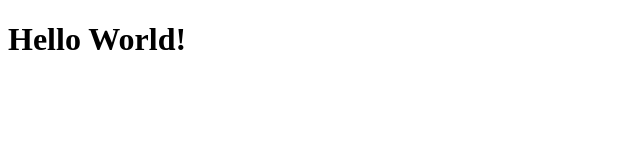
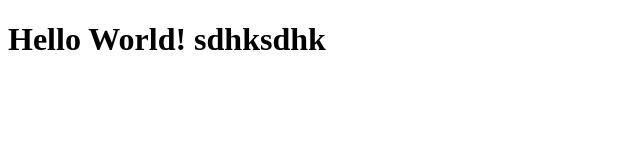
Before and after one commit to Sushil333/git-demo, a plain HTML site: page index.html in a window 1280 px wide. Shown: the whole page, without its empty margins (0-640 px from the left). Drawn offline with Linux system fonts and the light colour scheme.

Commit message:
dev Initial Commit

```diff
--- a/index.html
+++ b/index.html
@@ -7,6 +7,6 @@
     <title>Document</title>
 </head>
 <body>
-    <h1>Hello World!</h1>
+    <h1>Hello World! sdhksdhk</h1>
 </body>
 </html>
```
